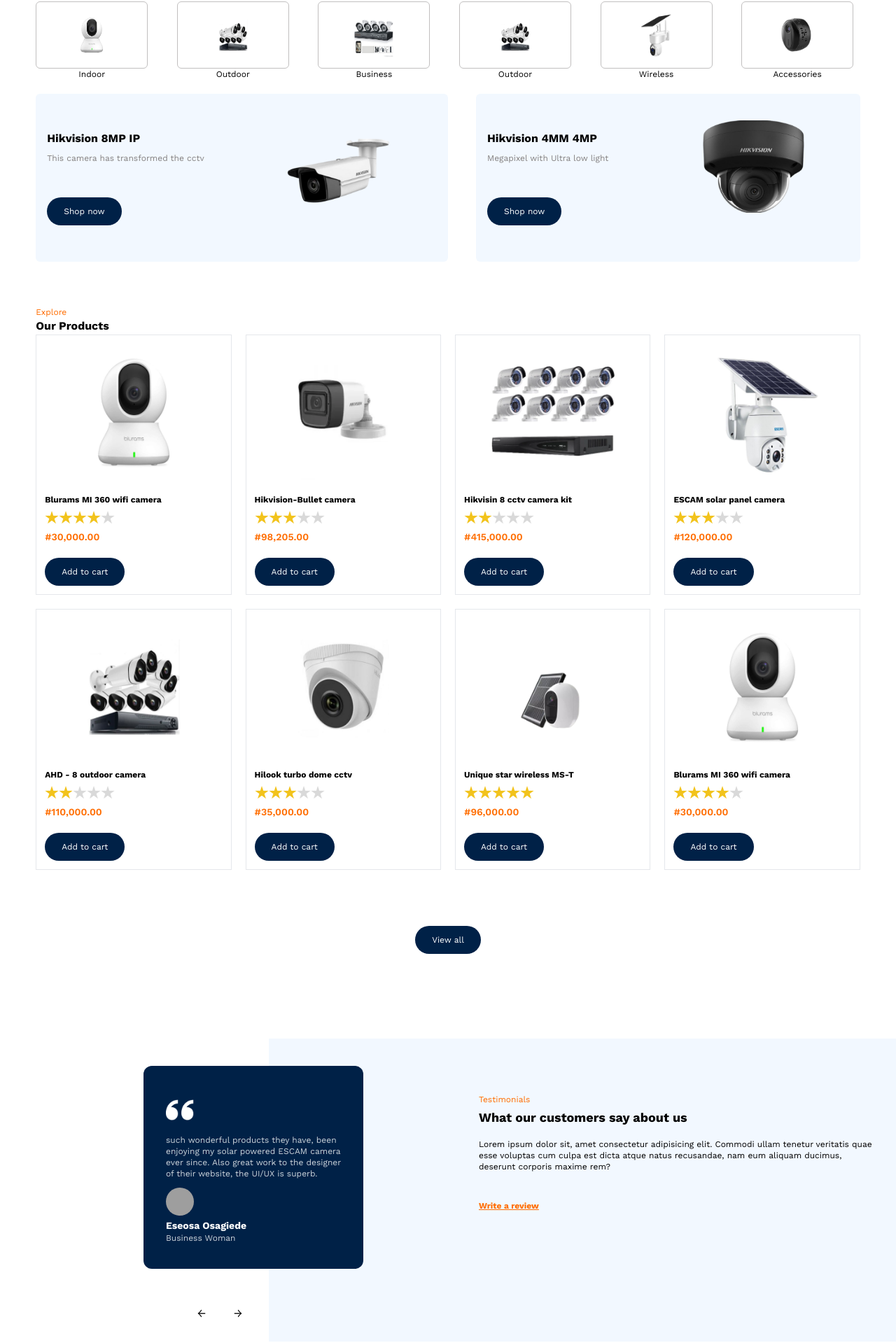
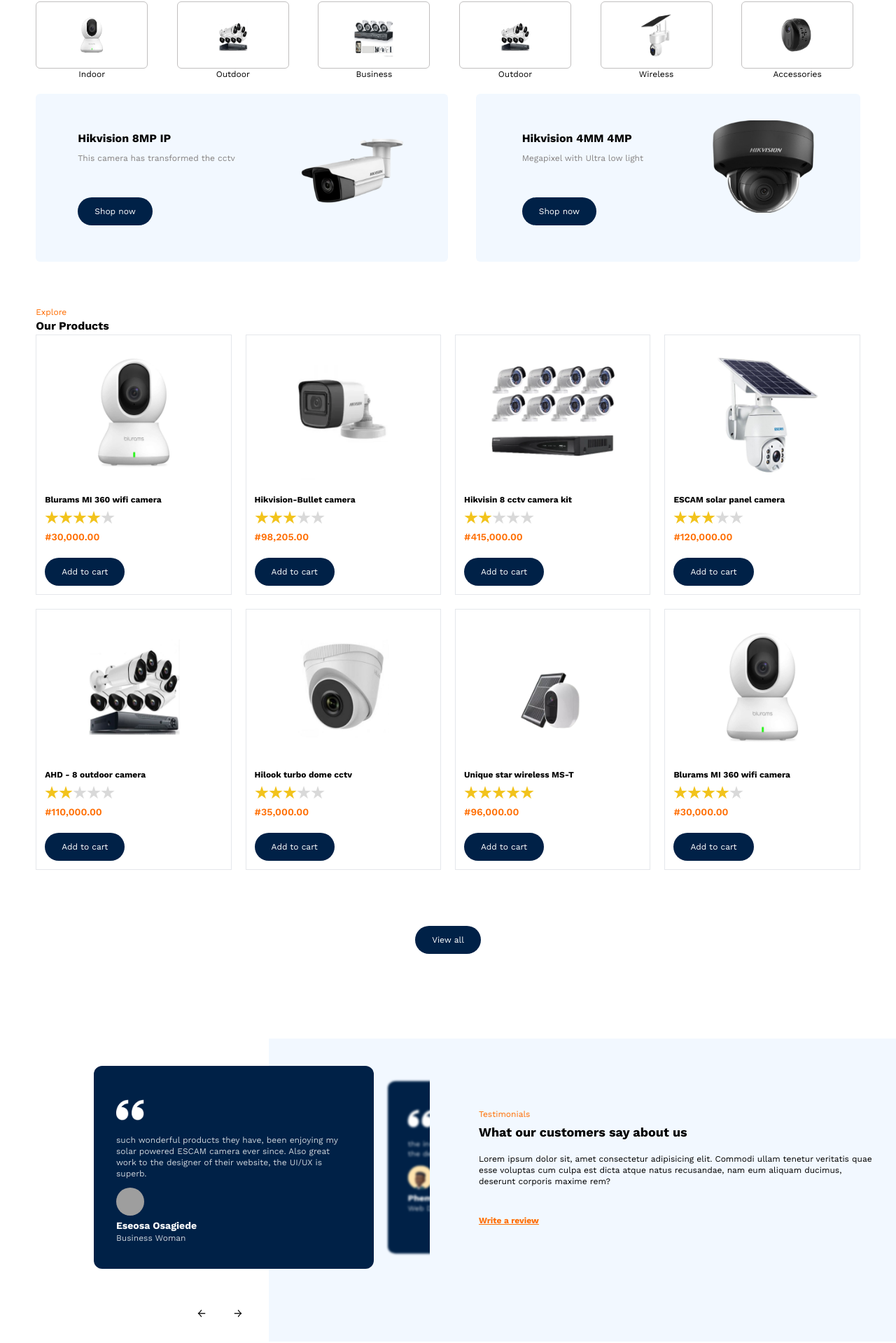
Before and after one commit to olaoluphemy/safeguard-cctv-co, a React (Vite) app: page /home in a window 1280 px wide. Shown: the part 669-2588 px from the top of the page at 70% size. Built offline with nearby package versions, Linux system fonts and the light colour scheme; grey boxes are pictures that could not be loaded.

Commit message:
initial commit

```diff
--- a/src/data/productsData.js
+++ b/src/data/productsData.js
@@ -814,4 +814,78 @@
       { name: "Whatever Mahn", comment: "i really dk mahn", avi: "" },
     ],
   },
+  {
+    imgSrc: "image-2s.png",
+    description: "CCTV Wireless CCTV WIFI",
+    id: 1002,
+    rating: 5,
+    price: "96,000",
+    overviewDetails: {
+      details:
+        "Lorem ipsum dolor sit amet consectetur adipisicing elit. Aut nam error animi, maxime mollitia delectus ullam quisquam tempora beatae reiciendis?",
+      features: [
+        "Lorem ipsum dolor sit amet.",
+        "Lorem ipsum dolor sit amet, dolor sit amet",
+        "Lorem ipsum dolor sit amet dolor ",
+        "Lorem ipsum dolor sit amet dolor sit amet dolor sit amet",
+        "Lorem ipsum dolor sit amet, dolor sit ",
+        "Lorem ipsum dolor sit amet dolor sit amet dolor sit amet dolor sit amet",
+      ],
+    },
+    specs: [
+      "Lorem ipsum dolor sit amet.",
+      "Lorem ipsum dolor sit amet, dolor sit amet",
+      "Lorem ipsum dolor sit amet dolor ",
+      "Lorem ipsum dolor sit amet dolor sit amet dolor sit amet",
+      "Lorem ipsum dolor sit amet, dolor sit ",
+      "Lorem ipsum dolor sit amet dolor sit amet dolor sit amet dolor sit amet",
+      "Lorem ipsum dolor sit amet.",
+      "Lorem ipsum dolor sit amet, dolor sit amet",
+      "Lorem ipsum dolor sit amet dolor ",
+      "Lorem ipsum dolor sit amet dolor sit amet dolor sit amet",
+    ],
+    reviews: [
+      { name: "Whatever Mahn", comment: "i really dk mahn", avi: "" },
+      { name: "Whatever Mahn", comment: "i really dk mahn", avi: "" },
+      { name: "Whatever Mahn", comment: "i really dk mahn", avi: "" },
+      { name: "Whatever Mahn", comment: "i really dk mahn", avi: "" },
+    ],
+  },
+  {
+    imgSrc: "image-17.png",
+    description: "POMED HDCVI 2MP CCTV kit",
+    id: 1006,
+    rating: 5,
+    price: "96,000",
+    overviewDetails: {
+      details:
+        "Lorem ipsum dolor sit amet consectetur adipisicing elit. Aut nam error animi, maxime mollitia delectus ullam quisquam tempora beatae reiciendis?",
+      features: [
+        "Lorem ipsum dolor sit amet.",
+        "Lorem ipsum dolor sit amet, dolor sit amet",
+        "Lorem ipsum dolor sit amet dolor ",
+        "Lorem ipsum dolor sit amet dolor sit amet dolor sit amet",
+        "Lorem ipsum dolor sit amet, dolor sit ",
+        "Lorem ipsum dolor sit amet dolor sit amet dolor sit amet dolor sit amet",
+      ],
+    },
+    specs: [
+      "Lorem ipsum dolor sit amet.",
+      "Lorem ipsum dolor sit amet, dolor sit amet",
+      "Lorem ipsum dolor sit amet dolor ",
+      "Lorem ipsum dolor sit amet dolor sit amet dolor sit amet",
+      "Lorem ipsum dolor sit amet, dolor sit ",
+      "Lorem ipsum dolor sit amet dolor sit amet dolor sit amet dolor sit amet",
+      "Lorem ipsum dolor sit amet.",
+      "Lorem ipsum dolor sit amet, dolor sit amet",
+      "Lorem ipsum dolor sit amet dolor ",
+      "Lorem ipsum dolor sit amet dolor sit amet dolor sit amet",
+    ],
+    reviews: [
+      { name: "Whatever Mahn", comment: "i really dk mahn", avi: "" },
+      { name: "Whatever Mahn", comment: "i really dk mahn", avi: "" },
+      { name: "Whatever Mahn", comment: "i really dk mahn", avi: "" },
+      { name: "Whatever Mahn", comment: "i really dk mahn", avi: "" },
+    ],
+  },
 ];
--- a/src/data/productsMiniData.js
+++ b/src/data/productsMiniData.js
@@ -74,7 +74,7 @@
 
   {
     imgSrc: "image-17.png",
-    description: "Dahua HDCVI 2MP CCTV kit",
+    description: "POMED HDCVI 2MP CCTV kit",
     id: 1006,
     rating: 3,
     price: "135,000",
--- a/src/features/home/FAQs.jsx
+++ b/src/features/home/FAQs.jsx
@@ -8,7 +8,7 @@
 
   return (
     <Container>
-      <p className=" text-center text-sm text-darkOrange">
+      <p className=" mt-10 text-center text-sm text-darkOrange sm:mt-20">
         You have any questions
       </p>
       <h1 className=" mb-7 text-center text-xl font-bold">
--- a/src/features/home/LandingHeader.jsx
+++ b/src/features/home/LandingHeader.jsx
@@ -66,7 +66,6 @@
                   <img src="/trusted.png" alt="" className=" h-4" />
                 </span>
                 <span className="space-x-3 text-center sm:flex sm:flex-col sm:items-start sm:space-x-0">
-                  {/* <span className="flex items-center space-x-3 sm:flex-col sm:items-start sm:space-x-0"> */}
                   <p className="text-sm font-bold">Complementary Setup</p>
                   <p className="text-start text-xs text-textLight">
                     Enjoy fast delivery and peace of mind
@@ -101,7 +100,7 @@
       <Link to="/products">
         <Button
           text="Shop now"
-          extraStyles={`hover:text-darkOrange bg-bgDarkblue ${smallScreen ? "mt-3" : ""}`}
+          extraStyles={`hover:opacity-[0.9] bg-bgDarkblue ${smallScreen ? "mt-3" : ""}`}
         />
       </Link>
     </div>
--- a/src/features/home/Showcase.jsx
+++ b/src/features/home/Showcase.jsx
@@ -24,22 +24,18 @@
 
 function ShowCaseLayout({ title, description, imgSrc }) {
   return (
-    <div className="flex h-60 items-center justify-between rounded-md bg-faintBlue p-4">
+    <div className="flex h-60 items-center justify-around rounded-md bg-faintBlue p-4">
       <div className="">
         <h2 className="mb-2 font-bold">{title}</h2>
         <p className="mb-12 text-xs text-textLight">{description}</p>
         <Link to="/products">
           <Button
             text="Shop now"
-            extraStyles=" bg-bgDarkblue hover:text-darkOrange"
+            extraStyles=" bg-bgDarkblue hover:opacity-[0.9]"
           />
         </Link>
       </div>
-      <img
-        src={imgSrc}
-        alt="image-1"
-        className={`mb-[2rem] mr-[4rem] w-[28%] `}
-      />
+      <img src={imgSrc} alt="image-1" className={`mb-[2rem] w-[28%]`} />
     </div>
   );
 }
--- a/src/features/home/Testimonial.jsx
+++ b/src/features/home/Testimonial.jsx
@@ -1,18 +1,37 @@
-import { useState } from "react";
+import { useEffect, useRef, useState } from "react";
 import toast from "react-hot-toast";
 import { testimonialsData } from "../../data/testimonialsData";
 
 function TestimonialsContainer() {
-  const [currentView, setCurrentView] = useState(0);
+  const [currentView, setCurrentView] = useState(3);
+  const [isPaused, setIsPaused] = useState(false);
+  const timer = useRef(null);
+
+  useEffect(
+    function () {
+      if (isPaused) return clearInterval(timer.current);
+
+      timer.current = setInterval(function () {
+        setCurrentView((s) => (s < testimonialsData.length - 1 ? s + 1 : 0));
+      }, 2500);
+
+      return function () {
+        clearInterval(timer.current);
+      };
+    },
+    [isPaused],
+  );
+
   return (
     <>
       <div
-        className="relative mt-40 flex flex-col-reverse gap-6 sm:flex-none lg:grid lg:grid-cols-2"
+        className="relative mt-10 flex flex-col-reverse gap-6 sm:mt-40 sm:flex-none lg:grid lg:grid-cols-2 lg:items-center"
         id="testimonials"
       >
         <Testimonial
           currentView={currentView}
           setCurrentView={setCurrentView}
+          setIsPaused={setIsPaused}
         />
         <CompanyNote />
         <div className="hidden lg:block">
@@ -32,9 +51,9 @@
     <div className=" flex min-h-20 items-center justify-center space-x-10">
       <p
         className="cursor-pointer transition-all hover:text-4xl hover:text-darkOrange"
-        onClick={() =>
-          setCurrentView((s) => (s > 0 ? s - 1 : testimonialsData.length - 1))
-        }
+        onClick={() => {
+          setCurrentView((s) => (s > 0 ? s - 1 : testimonialsData.length - 1));
+        }}
       >
         &#x2190;
       </p>
@@ -50,16 +69,23 @@
   );
 }
 
-export function Testimonial({ currentView }) {
+export function Testimonial({ currentView, setIsPaused }) {
   return (
-    <div>
-      <section className=" relative mx-auto min-h-[270px] w-[85%] max-w-[410px]  overflow-hidden sm:min-h-[290px] sm:w-[70%]">
+    <div
+      onMouseEnter={() => {
+        setIsPaused(true);
+      }}
+      onMouseLeave={() => setIsPaused(false)}
+    >
+      {/* <section className=" relative mx-auto min-h-[270px] w-[85%] max-w-[600px]  overflow-hidden sm:min-h-[290px] sm:w-[70%]"> */}
+      <section className=" relative mx-auto min-h-[270px] w-[95%] max-w-[600px] overflow-hidden  sm:min-h-[290px] sm:w-[100%] ">
         {testimonialsData.map((user, i) => (
           <TestimonialContent
             key={i}
             currentView={currentView}
             index={i}
             user={user}
+            setIsPaused={setIsPaused}
           />
         ))}
       </section>
@@ -71,11 +97,11 @@
   return (
     <div
       style={{
-        transform: `translateX(${index * 100 - currentView * 100}%) scaleY(${index === currentView ? "1" : "0.8"})`,
+        transform: `translateX(${index * 100 - currentView * 100}%) scaleY(${index === currentView ? "1" : "0.85"}) scaleX(${index === currentView ? "1" : "0.9"})`,
 
         filter: `blur(${index === currentView ? "0" : "2px"})`,
       }}
-      className={`absolute left-0 top-0 z-[-10] ml-24 h-full  rounded-xl bg-bgDarkblue p-8 text-white transition-all duration-[0.2s] ease-in sm:pt-12`}
+      className={` ${currentView === 0 ? "right-10 sm:right-20" : "right-0"} absolute right-0 top-0 z-[-10] ml-24 h-full  w-[300px] rounded-xl bg-bgDarkblue p-8 text-white transition-all duration-[0.2s] ease-in sm:w-[400px] sm:pt-12`}
     >
       <img src="/quotes.png" alt="quotes" className="mb-5 h-[30px]" />
       <p className="text-xs opacity-80">
@@ -98,7 +124,7 @@
 
 function CompanyNote() {
   return (
-    <div className="sm:mt-o mt-10 px-8 text-center lg:text-start">
+    <div className="mt-10 px-8 text-center sm:mt-0 lg:text-start">
       <p className=" text-xs text-darkOrange">Testimonials</p>
       <h2 className=" mt-1 text-lg  font-bold">
         What our customers say about us
--- a/src/ui/ProductListItem.jsx
+++ b/src/ui/ProductListItem.jsx
@@ -30,13 +30,13 @@
   }
   return (
     <Link to={`/products/${id}`}>
-      <li className=" group flex flex-col border-[1px] p-3">
+      <li className="group flex flex-col border-[1px] p-3">
         <img
           src={`/${imgSrc}`}
           alt="image-10.png"
           className=" z-[-5] w-[70%] self-center transition-all group-hover:scale-[0.85]"
         />
-        <p className=" mt-5  self-center text-xs font-bold sm:self-start">
+        <p className=" mt-5  w-[150px] self-center overflow-hidden text-ellipsis whitespace-nowrap text-xs font-bold sm:self-start lg:w-full lg:whitespace-normal">
           {description}
         </p>
         <StarRating rating={rating} />
@@ -46,7 +46,7 @@
 
         <Button
           text="Add to cart"
-          extraStyles={` bg-bgDarkblue mt-5 ${!isCarted && "hover:text-darkOrange"} self-center sm:self-start`}
+          extraStyles={` bg-bgDarkblue mt-5 ${!isCarted && "hover:opacity-[0.9]"} self-center sm:self-start`}
           onClick={updateCart}
           disabled={isCarted}
         />
```
Also changed, not shown: src/features/home/PopularCategories.jsx (+18 -1 lines).
